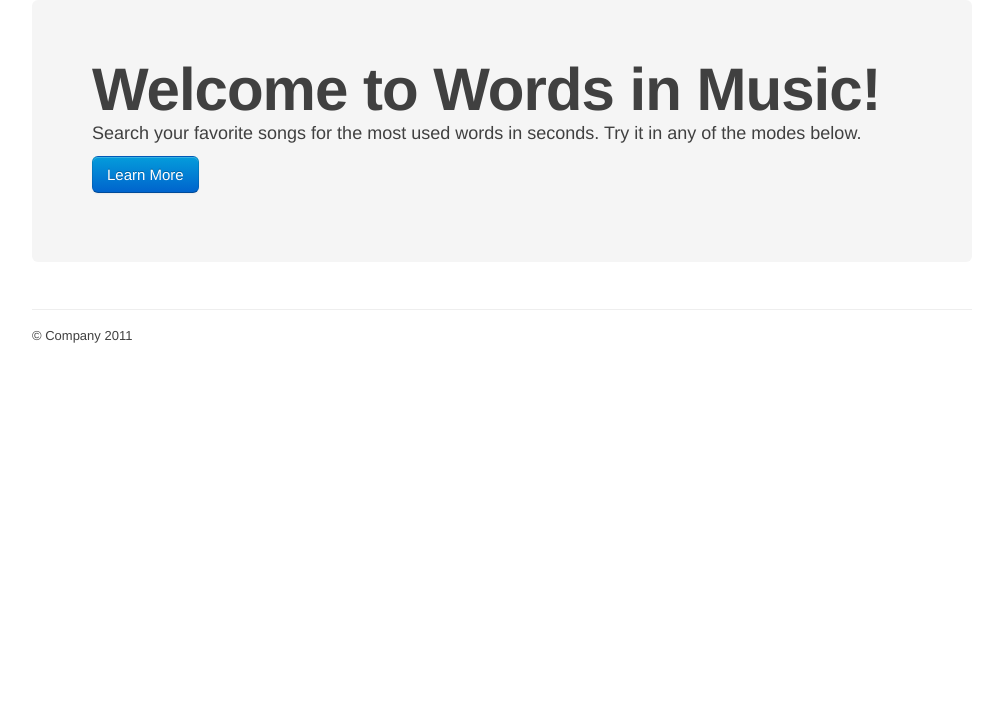
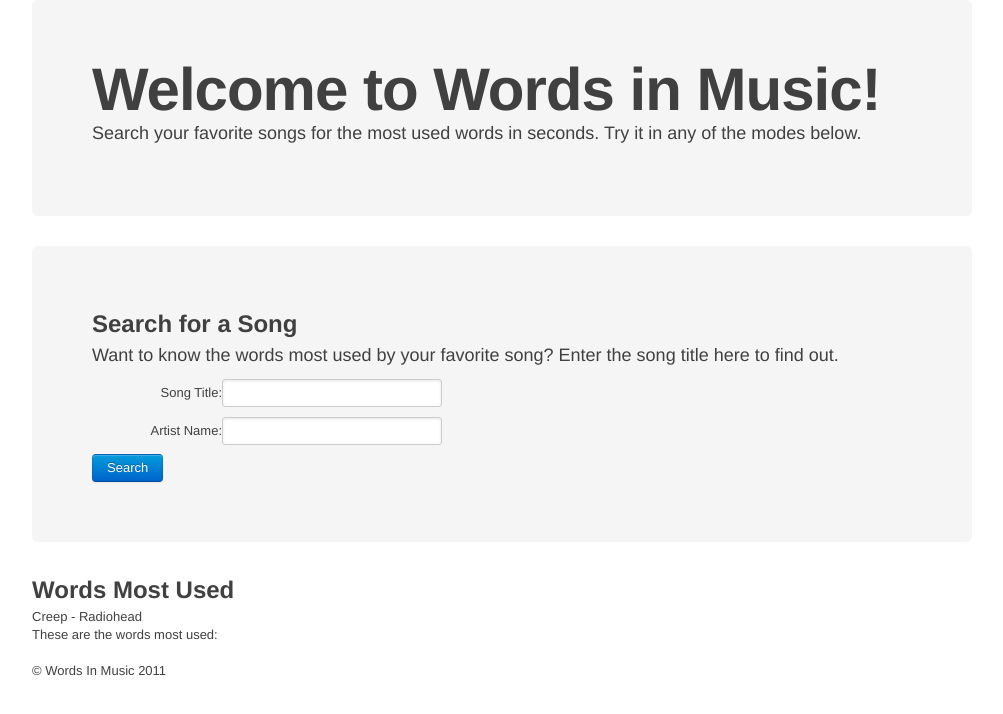
Before and after one commit to xavierelopez/wordsinmusic, a plain HTML site: page public/index.html in a window 1280 px wide. Shown: the whole page, without its empty margins (138-1141 px from the left). Drawn offline with Linux system fonts and the light colour scheme; no server answers.

Commit message:
Started implementing basic Backbone views.

```diff
--- a/public/index.html
+++ b/public/index.html
@@ -18,26 +18,8 @@
 	<script data-main="js/main" src="js/require-jquery.js"></script>
   </head>
 
-  <body id="wordsm">
-    <div class="container">
-      <!-- Main hero unit for a primary marketing message or call to action -->
-      <div class="hero-unit">
-        <h1>Welcome to Words in Music!</h1>
-        <p>Search your favorite songs for the most used words in seconds. Try it in any of the modes below.</p>
-		<p><a class="btn primary large" href="about.html">Learn More</a></p>
-      </div>
-
-      <!-- Example row of columns -->
-      <div id ="searchBar" class="row">
-      </div>
-	  <div id ="results" class="row">
-	  </div>
-
-      <footer>
-        <p>&copy; Company 2011</p>
-      </footer>
-
+  <body>
+    <div id ="wordsm" class="container">
     </div> <!-- /container -->
-
   </body>
 </html>
--- a/public/js/main.js
+++ b/public/js/main.js
@@ -1,9 +1,17 @@
-require(["jquery", "models"], function($, models) {
+require(["jquery", "models", "views"], function($, models, views) {
     $(function() {
-        //$('body').alpha().beta();
-        //models.testModelLogger();
-        var song = new models.Song({id:'Creep-Radiohead'});
+
+        var song = new models.Song({artist: 'Radiohead', name: 'Creep', id:'Creep-Radiohead', topWords: []});
         song.fetch();
-        console.log(song);
+
+        var headerView = new views.HeaderView();
+        var searchView = new views.SearchBarView();
+        var songView = new views.SongView({model: song});
+        var footerView = new views.FooterView();
+
+        $('#wordsm').append(headerView.render().el)
+        			.append(searchView.render().el)
+        			.append(songView.render().el)
+        			.append(footerView.render().el);
     });
 });
--- a/public/js/models.js
+++ b/public/js/models.js
@@ -2,10 +2,10 @@
 //models module
 define(['util', 'order!vendor/underscore-1.1.7', 'order!vendor/backbone-0.5.3'], function(util) {
 	return {
-		'Song': Backbone.Model.extend({
+		Song: Backbone.Model.extend({
 			urlRoot: 'topWords'
 		}),
-		'SearchBar': Backbone.Model.extend({
+		SearchBar: Backbone.Model.extend({
 
 		})
 	};
--- a/public/js/templates.js
+++ b/public/js/templates.js
@@ -1,26 +1,24 @@
-define({
+define(function() {
+	return {
 		topWords:'<h2>Words Most Used</h2> \
+				 <span class="songTitle"><%= name %></span> - <span class="artist"><%=artist%></span> \
 			  	 <p>These are the words most used:</p> \
 			     <p id="wordsMostUsed"></p> \
 			     <ul id="words"> \
-			 <% _.each(data.topWords, function(word) { %> \
+				 <% _.each(topWords, function(word) { %> \
 				 	<li><%= word.word %> - <%= word.count %></li> \
 				 <% }); %>',
-	search: '<div class="span8 columns offset5"> \
+	    header:  '<div class="hero-unit"> \
+		         <h1>Welcome to Words in Music!</h1> \
+        		 <p>Search your favorite songs for the most used words in seconds. Try it in any of the modes below.</p> \
+        		 </div> ',
+		search: '<div class="hero-unit"> \
 	          	 <h2>Search for a Song</h2> \
 	          	 <p>Want to know the words most used by your favorite song? Enter the song title here to find out.</p> \
-          	 <p><input type="search" class="input-xlarge" name="song"></input><a class="btn primary" href="#">Search</a></p> \
+	          	 <p><label> Song Title: </label><input type="search" class="input" name="song"></input></p> \
+	          	 <p><label> Artist Name: </label><input type="search" class="input" name="artist"></input></p> \
+	          	 <a id = "searchSong" class="btn primary" href="#">Search</a>\
 	       		 </div>',
-    navBar:  '<div class="topbar"> \
-      		    <div class="fill"> \
-        	      <div class="container"> \
-                    <h3><a href="#">Words in Music</a></h3> \
-                      <ul class="nav"> \
-                      <% _.each(data.links, function(link) { %> \
-			 			<li><a href="<%= link.url %>"><%= link.title %></li> \
-			 		  <% }); %> \
-			          </ul> \
-			      </div> \
-			    </div> \
-			  </div>'
+	    footer:  '<p>&copy; Words In Music 2011</p>'
+	};
 });
--- a/public/js/views.js
+++ b/public/js/views.js
@@ -1,11 +1,59 @@
 //views module
 define(['util', 'models', 'templates', 'order!vendor/underscore-1.1.7', 'order!vendor/backbone-0.5.3'], function(util, models, templates) {
 	return {
-		SongView: Backbone.Views.extend{
 
-		},
-		SearchBarView: Backbone.Views.extend{
+		HeaderView: Backbone.View.extend({
+			class: 'row',
+			initialize: function() {
+				this.template = _.template(templates.header);
+			},
+			render: function() {
+				var data = {};
+				var renderedContent = this.template(data);
+				$(this.el).html(renderedContent);
+				return this;
+			}
+		}),
 
-		},
+		SearchBarView: Backbone.View.extend({
+			class: 'row',
+			initialize: function() {
+				this.template = _.template(templates.search);
+			},
+			render: function() {
+				var data = {};
+				var renderedContent = this.template(data);
+				$(this.el).html(renderedContent);
+				return this;
+			}
+		}),
+
+		SongView: Backbone.View.extend({
+			class: 'row',
+			initialize: function() {
+				_.bindAll(this, 'render');
+				this.model.bind('change', this.render);
+				this.template = _.template(templates.topWords);
+			},
+			render: function() {
+				var data = this.model.toJSON();
+				var renderedContent = this.template(data);
+				$(this.el).html(renderedContent);
+				return this;
+			}
+		}),
+
+		FooterView: Backbone.View.extend({
+			tag: 'footer',
+			initialize: function() {
+				this.template = _.template(templates.footer);
+			},
+			render: function() {
+				var data = {};
+				var renderedContent = this.template(data);
+				$(this.el).html(renderedContent);
+				return this;
+			}
+		})
 	};
 });
```
Lines whose indentation alone changed are shown as unchanged.
